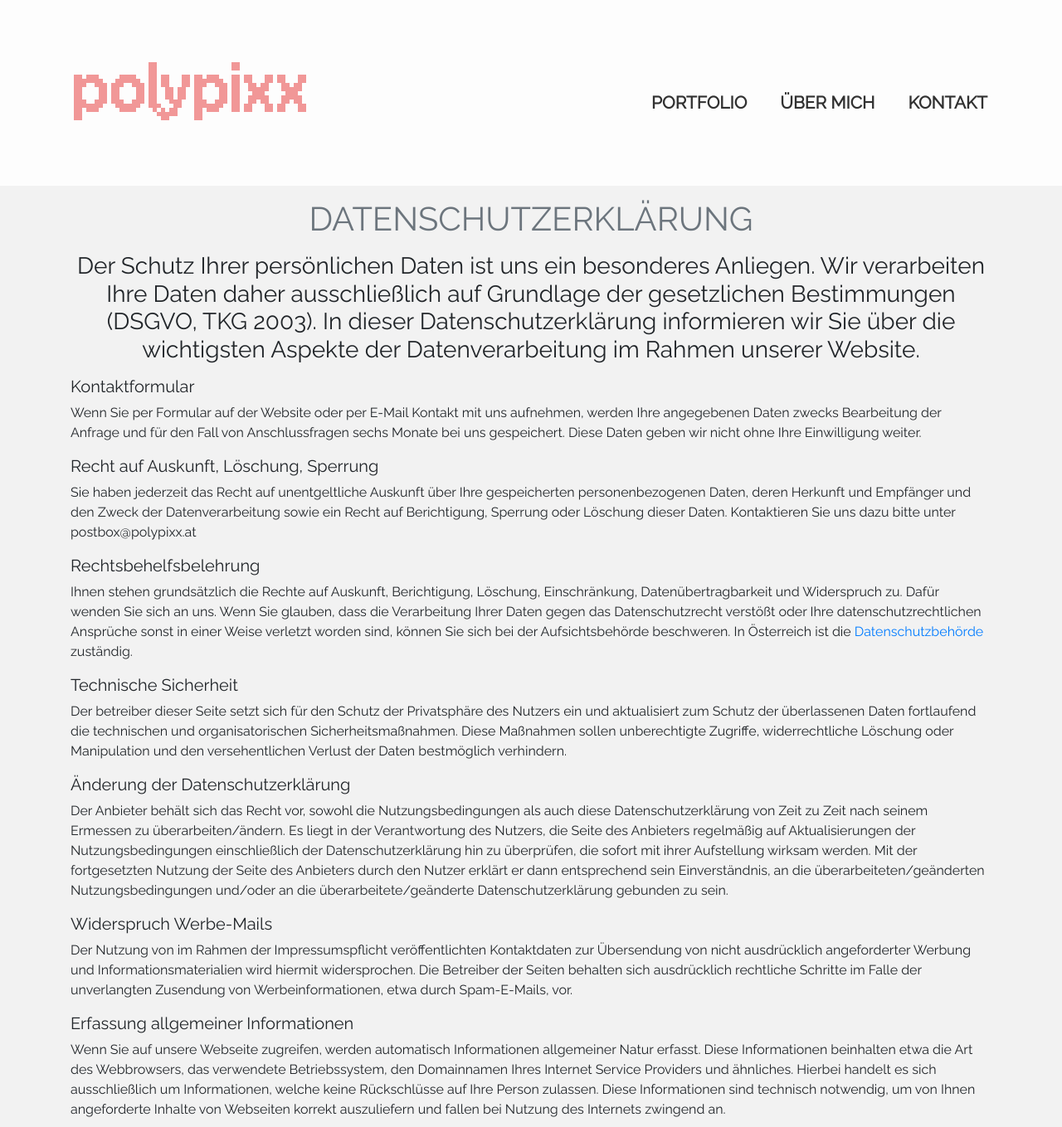
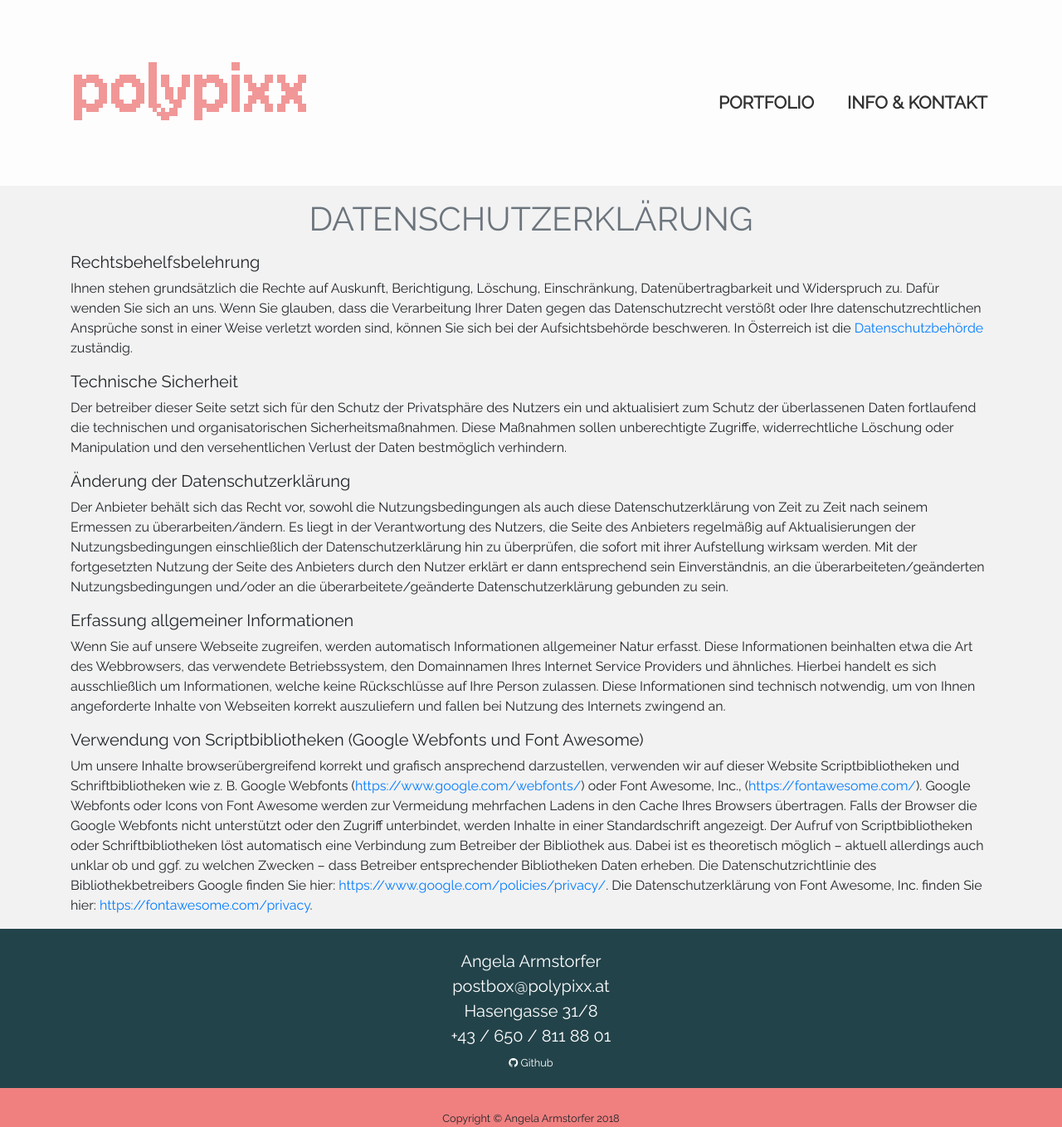
Before and after one commit to lalofee/portfolio, a website: page daten.html in a window 1280 px wide. Shown: the top 1359 px of the page at 83% size. Drawn offline with Linux system fonts and the light colour scheme.

Commit message:
update daten
update datenschutzerklärung

```diff
--- a/daten.html
+++ b/daten.html
@@ -24,7 +24,7 @@
     <!-- #################___navbar___########################## -->
     <nav class="navbar navbar-expand-lg custom-color fixed-top text-uppercase" id="mainNav">
         <div class="container pr-0">
-            <a class="navbar-brand js-scroll-trigger pl-1" href="index.html"><img src="img/logo.png" id="logo" alt="Logo"></a>
+            <a class="navbar-brand js-scroll-trigger pl-1" href="#page-top"><img src="img/logo.png" id="logo" alt="Logo"></a>
             <button class="navbar-toggler navbar-toggler-right text-uppercase bg-primary text-white rounded" type="button" data-toggle="collapse" data-target="#navbarResponsive" aria-controls="navbarResponsive" aria-expanded="false" aria-label="Toggle navigation">
                 Menü
                 <i class="fa fa-bars"></i>
@@ -35,11 +35,9 @@
                         <a class="nav-link py-3 px-0 px-lg-3 rounded js-scroll-trigger bold" href="#portfolio">Portfolio</a>
                     </li>
                     <li class="nav-item mx-0 mx-lg-1">
-                        <a class="nav-link py-3 px-0 px-lg-3 rounded js-scroll-trigger bold" href="#about">Über Mich</a>
+                        <a class="nav-link py-3 px-0 px-lg-3 rounded js-scroll-trigger bold" href="#about">Info & Kontakt</a>
                     </li>
-                    <li class="nav-item mx-0 mx-lg-1">
-                        <a class="nav-link py-3 px-0 px-lg-3 rounded js-scroll-trigger bold" href="#contact">Kontakt</a>
-                    </li>
+
                 </ul>
             </div>
         </div>
@@ -49,19 +47,12 @@
         <div clas="container">
 
             <h1 class="text-center text-uppercase text-secondary mb-3">Datenschutzerklärung</h1>
-            <h3 class="text-center mb-3">Der Schutz Ihrer persönlichen Daten ist uns ein besonderes Anliegen. Wir verarbeiten Ihre Daten daher ausschließlich auf Grundlage der gesetzlichen Bestimmungen (DSGVO, TKG 2003). In dieser Datenschutzerklärung informieren wir Sie über die wichtigsten Aspekte der Datenverarbeitung im Rahmen unserer Website.</h3>
-            <h5>Kontaktformular</h5>
-            <p>Wenn Sie per Formular auf der Website oder per E-Mail Kontakt mit uns aufnehmen, werden Ihre angegebenen Daten zwecks Bearbeitung der Anfrage und für den Fall von Anschlussfragen sechs Monate bei uns gespeichert. Diese Daten geben wir nicht ohne Ihre Einwilligung weiter.</p>
-            <h5>Recht auf Auskunft, Löschung, Sperrung</h5>
-            <p>Sie haben jederzeit das Recht auf unentgeltliche Auskunft über Ihre gespeicherten personenbezogenen Daten, deren Herkunft und Empfänger und den Zweck der Datenverarbeitung sowie ein Recht auf Berichtigung, Sperrung oder Löschung dieser Daten. Kontaktieren Sie uns dazu bitte unter postbox@polypixx.at</p>
             <h5>Rechtsbehelfsbelehrung</h5>
             <p>Ihnen stehen grundsätzlich die Rechte auf Auskunft, Berichtigung, Löschung, Einschränkung, Datenübertragbarkeit und Widerspruch zu. Dafür wenden Sie sich an uns. Wenn Sie glauben, dass die Verarbeitung Ihrer Daten gegen das Datenschutzrecht verstößt oder Ihre datenschutzrechtlichen Ansprüche sonst in einer Weise verletzt worden sind, können Sie sich bei der Aufsichtsbehörde beschweren. In Österreich ist die <a href="http://dsb.gv.at/" target="_blank">Datenschutzbehörde</a> zuständig.</p>
             <h5>Technische Sicherheit</h5>
             <p>Der betreiber dieser Seite setzt sich für den Schutz der Privatsphäre des Nutzers ein und aktualisiert zum Schutz der überlassenen Daten fortlaufend die technischen und organisatorischen Sicherheitsmaßnahmen. Diese Maßnahmen sollen unberechtigte Zugriffe, widerrechtliche Löschung oder Manipulation und den versehentlichen Verlust der Daten bestmöglich verhindern.</p>
             <h5>Änderung der Datenschutzerklärung</h5>
             <p>Der Anbieter behält sich das Recht vor, sowohl die Nutzungsbedingungen als auch diese Datenschutzerklärung von Zeit zu Zeit nach seinem Ermessen zu überarbeiten/ändern. Es liegt in der Verantwortung des Nutzers, die Seite des Anbieters regelmäßig auf Aktualisierungen der Nutzungsbedingungen einschließlich der Datenschutzerklärung hin zu überprüfen, die sofort mit ihrer Aufstellung wirksam werden. Mit der fortgesetzten Nutzung der Seite des Anbieters durch den Nutzer erklärt er dann entsprechend sein Einverständnis, an die überarbeiteten/geänderten Nutzungsbedingungen und/oder an die überarbeitete/geänderte Datenschutzerklärung gebunden zu sein.</p>
-            <h5>Widerspruch Werbe-Mails</h5>
-            <p>Der Nutzung von im Rahmen der Impressumspflicht veröffentlichten Kontaktdaten zur Übersendung von nicht ausdrücklich angeforderter Werbung und Informationsmaterialien wird hiermit widersprochen. Die Betreiber der Seiten behalten sich ausdrücklich rechtliche Schritte im Falle der unverlangten Zusendung von Werbeinformationen, etwa durch Spam-E-Mails, vor.</p>
             <h5>Erfassung allgemeiner Informationen</h5>
             <p>Wenn Sie auf unsere Webseite zugreifen, werden automatisch Informationen allgemeiner Natur erfasst. Diese Informationen beinhalten etwa die Art des Webbrowsers, das verwendete Betriebssystem, den Domainnamen Ihres Internet Service Providers und ähnliches. Hierbei handelt es sich ausschließlich um Informationen, welche keine Rückschlüsse auf Ihre Person zulassen. Diese Informationen sind technisch notwendig, um von Ihnen angeforderte Inhalte von Webseiten korrekt auszuliefern und fallen bei Nutzung des Internets zwingend an.</p>
             <h5>Verwendung von Scriptbibliotheken (Google Webfonts und Font Awesome)</h5>
```
